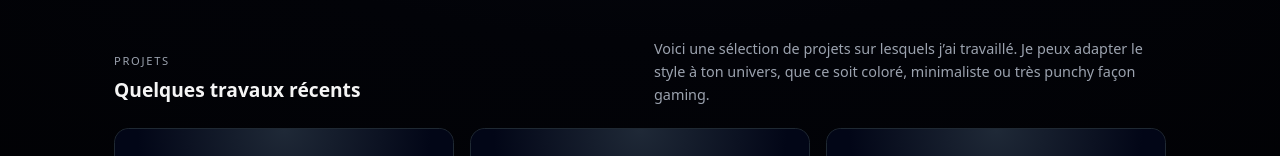
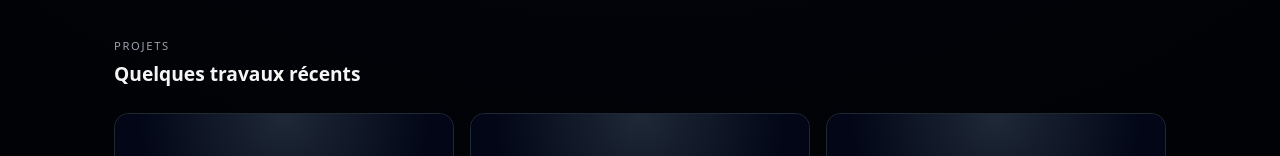
Before and after one commit to HangolexDesign/HangolexDesign.github.io, a plain HTML site: page index.html in a window 1280 px wide. Shown: the part 914-1070 px from the top of the page. Drawn offline with Linux system fonts and the light colour scheme.

Commit message:
Update index.html

```diff
--- a/index.html
+++ b/index.html
@@ -556,11 +556,6 @@
             <div class="section-kicker">PROJETS</div>
             <div class="section-title">Quelques travaux récents</div>
           </div>
-          <p class="section-sub">
-            Voici une sélection de projets sur lesquels j’ai travaillé. Je peux
-            adapter le style à ton univers, que ce soit coloré, minimaliste ou
-            très punchy façon gaming.
-          </p>
         </div>
 
         <div class="projects-grid">
```
